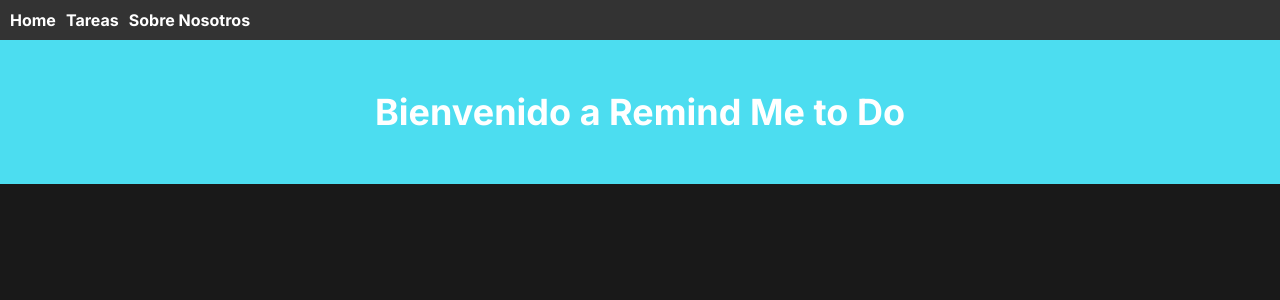
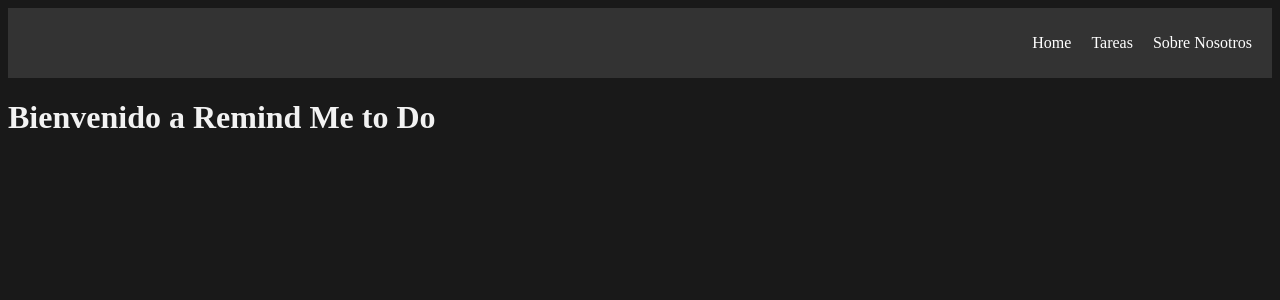
Before and after one commit to Camilo4112/my-task-list-, a React (Vite) app: page / in a window 1280 px wide. Shown: the top 300 px of the page. Built offline with nearby package versions, Linux system fonts and the light colour scheme.

Commit message:
Mejore  la distibucion del menu

```diff
--- a/src/App.jsx
+++ b/src/App.jsx
@@ -1,14 +1,11 @@
 import React from 'react';
-import { BrowserRouter as Router, Routes, Route } from 'react-router-dom';
-import { Header } from './components/Header';
-import { Tasks } from './components/Tasks';
+import { BrowserRouter as Router, Route, Routes } from 'react-router-dom';
+import Menu from './components/Menu';
 import Home from './components/Home';
-import Menu from './components/Menu';
-import SobreNosotros from './components/SobreNosotros'; // Importación del componente SobreNosotros
-
+import Tasks from './components/Tasks';
+import SobreNosotros from './components/SobreNosotros';
 import useTaskManager from './Hooks/miprimerhook';
-
-import './styles/global.css';
+import { Header } from './components/Header'; // Asegúrate de importar Header
 
 function App() {
   const { tasks, createTask, deleteTask, updateTask, editTask } = useTaskManager();
@@ -40,19 +37,24 @@
     <Router>
       <Menu />
       <Routes>
+        <Route exact path="/" element={<Home />} />
+
         <Route
           path="/tareas"
           element={
+            <>
+              <Header handleAddTask={handleAddTask} />
               <Tasks
                 tasks={tasks}
                 onDelete={handleDeleteTask}
                 onComplete={handleToggleTaskCompleted}
                 onEditTask={handleEditTask}
               />
+            </>
           }
         />
-        <Route path="/sobre-nosotros" element={<SobreNosotros />} /> {/* Nueva ruta para SobreNosotros */}
-        <Route path="/" element={<Home />} />
+
+        <Route path="/sobre-nosotros" element={<SobreNosotros />} />
       </Routes>
     </Router>
   );
--- a/src/components/Home.module.css
+++ b/src/components/Home.module.css
@@ -1,10 +1,14 @@
-.homeContainer {
-    background-color: #4cddf0; /* Fondo llamativo */
-    padding: 50px; /* Espaciado interno */
-    text-align: center; /* Centrar el contenido */
-  }
+.home {
+  text-align: center;
+  margin-top: 50px;
+}
 
-  h1 {
-    font-size: 36px;
-    color: #ffffff; /* Color del texto */
-  }
+.home h1 {
+  font-size: 36px;
+  margin-bottom: 20px;
+}
+
+.home p {
+  font-size: 18px;
+  color: #555555;
+}
--- a/src/components/Menu.jsx
+++ b/src/components/Menu.jsx
@@ -1,10 +1,10 @@
 import React from 'react';
 import { Link } from 'react-router-dom';
-import styles from './Menu.module.css';
+import styles from './Menu.module.css'; // Asegúrate de importar el archivo de estilos
 
 function Menu() {
   return (
-    <nav className={styles.menu}>
+    <nav className={styles.menu}> {/* Añade la clase de estilos aquí */}
       <ul>
         <li>
           <Link to="/">Home</Link>
--- a/src/components/Menu.module.css
+++ b/src/components/Menu.module.css
@@ -1,25 +1,25 @@
 .menu {
-  background: #333;
+  background-color: #333;
   padding: 10px;
+  display: flex;
+  justify-content: flex-end; /* Cambiado de 'space-between' a 'flex-end' */
 }
 
-ul {
-  list-style-type: none;
+.menu ul {
+  list-style: none;
   padding: 0;
+  display: flex;
 }
 
-li {
-  display: inline;
-  margin-right: 10px;
+.menu li {
+  margin: 0 10px;
 }
 
-li:last-child {
-  margin-right: 0;
+.menu a {
+  text-decoration: none;
+  color: #fff;
 }
 
-a {
-  color: #fff;
-  text-decoration: none;
-  font-weight: bold;
-  font-size: 16px;
+.menu a:hover {
+  text-decoration: underline;
 }
--- a/src/components/Task/index.jsx
+++ b/src/components/Task/index.jsx
@@ -68,7 +68,7 @@
       ) : (
         <div className={styles.taskContent}>
           <p className={task.isCompleted ? styles.textCompleted : ''} onClick={handleToggleDescription}>
-            {task.title}
+            {typeof task.title === 'string' ? task.title : 'Invalid Title'}
           </p>
           {showDescription && (task.description ? (
             <div className={styles.descriptionBox}>
--- a/src/components/Tasks/index.jsx
+++ b/src/components/Tasks/index.jsx
@@ -1,9 +1,8 @@
 import React from 'react';
 import styles from './tasks.module.css';
 import { Task } from '../Task';
-import { BsFillCheckCircleFill } from 'react-icons/bs';
 
-export function Tasks({ tasks, onDelete, onComplete, onEditTaskTitle, onEditTask }) {
+function Tasks({ tasks, onDelete, onComplete, onEditTaskTitle, onEditTask }) {
   const tasksQuantity = tasks.length;
   const completedTasks = tasks.filter(task => task.isCompleted).length;
 
@@ -29,10 +28,12 @@
             onDelete={onDelete}
             onComplete={onComplete}
             onEditTaskTitle={onEditTaskTitle}
-            onEditTask={onEditTask} // Pasa el manejador de edición de tarea
+            onEditTask={onEditTask}
           />
         ))}
       </div>
     </section>
   );
 }
+
+export default Tasks;
--- a/src/main.jsx
+++ b/src/main.jsx
@@ -1,14 +1,10 @@
-import React from 'react';
-import { createRoot } from 'react-dom/client'; // Cambio en la importación
+import React from 'react'
+import ReactDOM from 'react-dom/client'
+import App from './App'
+import './styles/global.css'
 
-import App from './App';
-import './styles/global.css';
-
-const root = document.getElementById('root');
-const reactRoot = createRoot(root); // Utiliza createRoot
-
-reactRoot.render(
+ReactDOM.createRoot(document.getElementById('root')).render(
   <React.StrictMode>
     <App />
   </React.StrictMode>
-);
+)
--- a/src/styles/global.css
+++ b/src/styles/global.css
@@ -1,3 +1,4 @@
+global.css
 * {
   margin: 0;
   padding: 0;
```
Also changed, not shown: src/components/Header/header.module.css (indentation only), src/components/Task/task.module.css (line endings or trailing spaces), src/components/Tasks/tasks.module.css (line endings or trailing spaces). Lines whose indentation alone changed are shown as unchanged.
